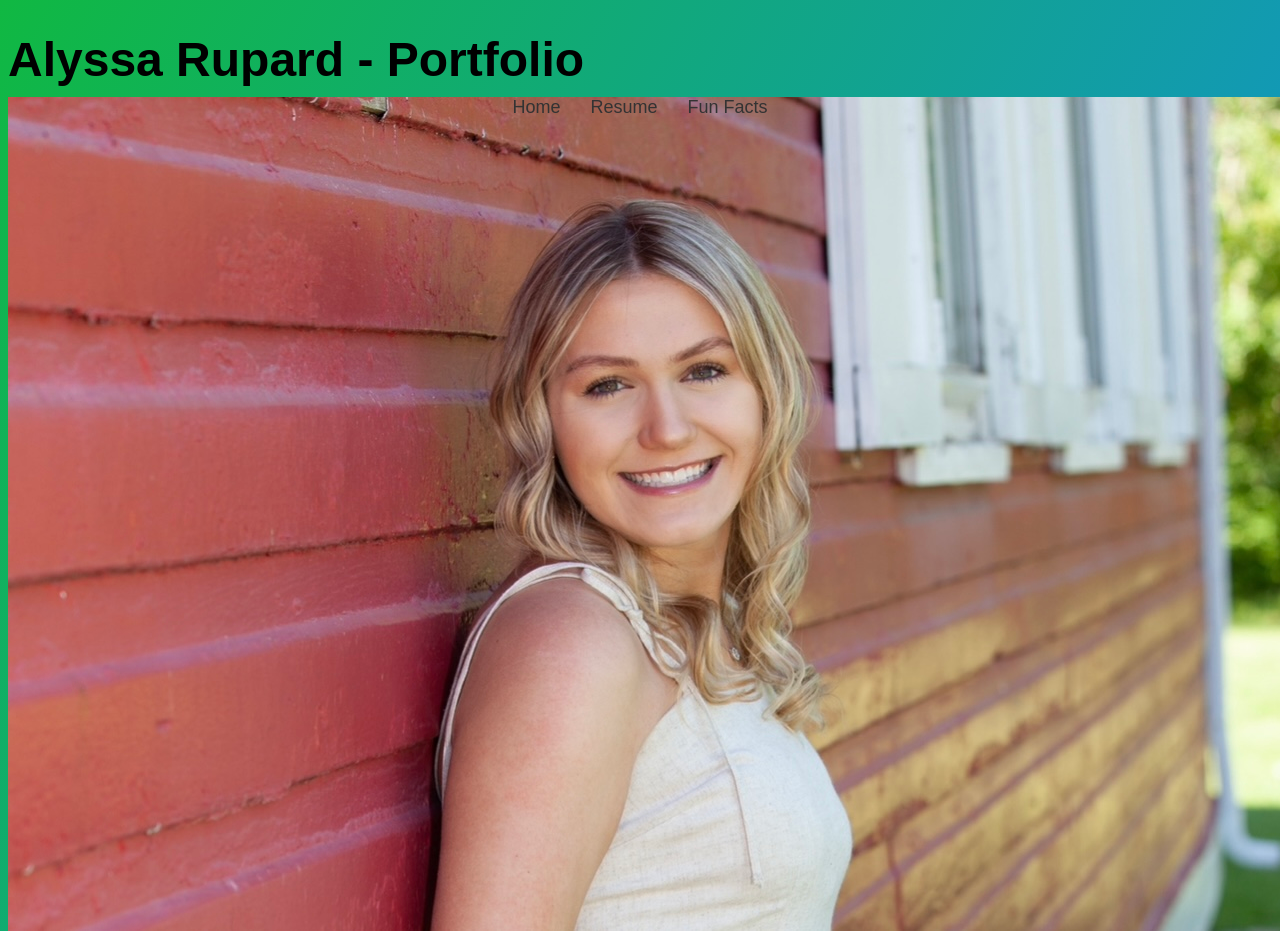
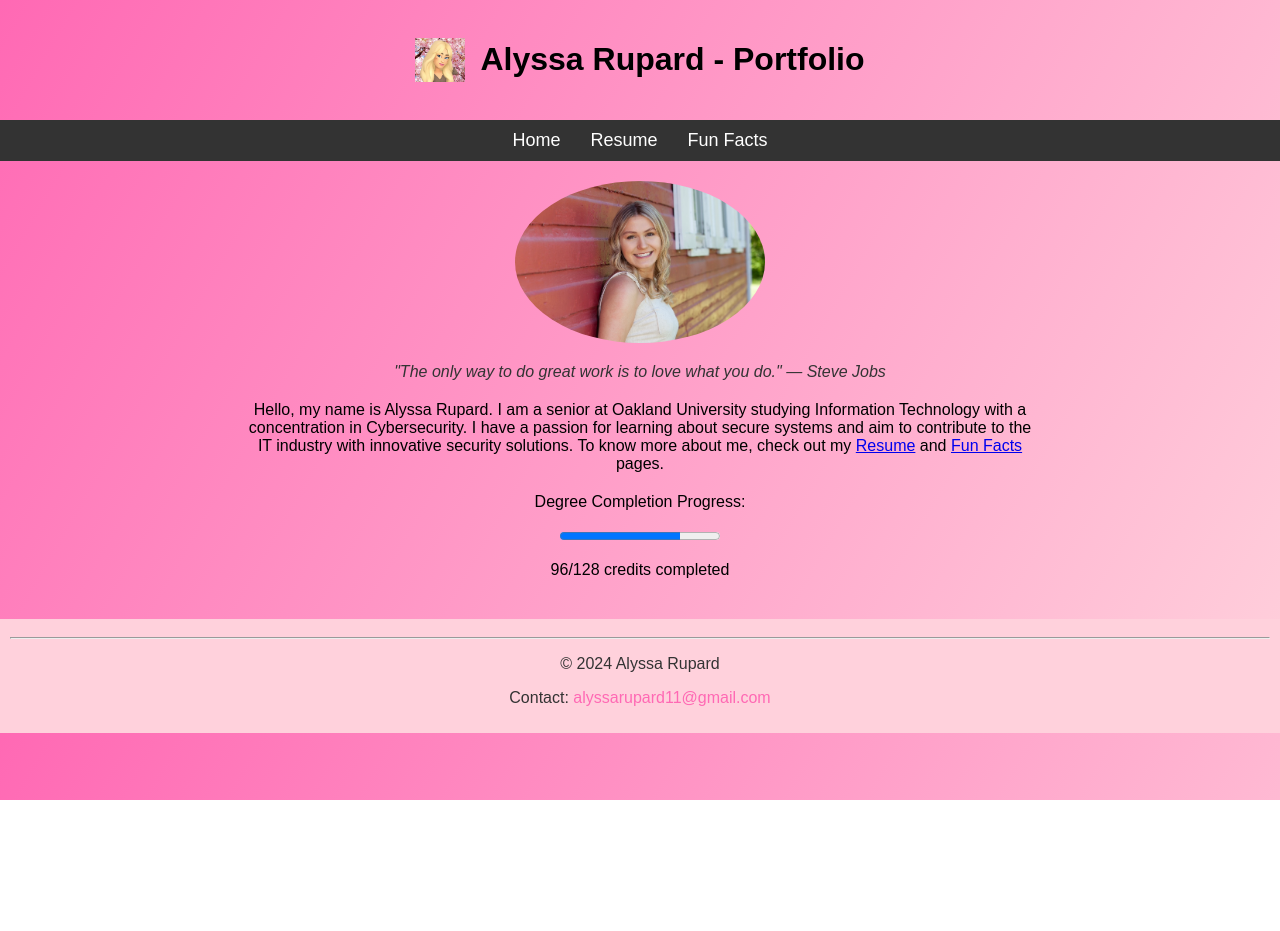
Before and after one commit to alyssarupard/alyssarupard_hw2TH_csi3150_fs2024, a plain HTML site: page index.htm in a window 1280 px wide. Shown: the top 931 px of the page. After the commit the page ends 800 px from the top, so only its background shows below. Drawn offline with Linux system fonts and the light colour scheme.

Commit message:
update 5

```diff
--- a/css/my_fun_facts.css
+++ b/css/my_fun_facts.css
@@ -1,123 +1,111 @@
-/* General Styles */
+/* General Page Styling */
 body {
+  background: linear-gradient(120deg, #FF69B4 0%, #FFD1DC 100%);
   font-family: Arial, sans-serif;
+  text-align: center;
   margin: 0;
   padding: 0;
-  background-color: #f4f4f9;
 }
 
+/* Header with title and navigation */
 header {
+  padding: 20px;
+  background-color: #FF69B4;
+}
+
+h1 {
+  font-size: 36px;
+  margin-bottom: 10px;
+  color: white;
+}
+
+/* Navigation bar */
+nav {
   background-color: #333;
-  color: #fff;
   padding: 10px 0;
 }
 
-.header-container {
-  display: flex;
-  justify-content: space-between;
-  align-items: center;
-  max-width: 1200px;
-  margin: 0 auto;
-  padding: 0 20px;
+nav ul {
+  display: inline-flex;
+  list-style-type: none;
+  margin: 0;
+  padding: 0;
 }
 
-/* Logo */
-.logo-img {
-  width: 50px;
-  height: 50px;
+nav ul li {
+  margin: 0 15px;
 }
 
-/* Navbar */
-nav ul.nav-list {
-  list-style: none;
-  display: flex;
-  gap: 20px;
+nav ul li a {
+  text-decoration: none;
+  color: #fff;
+  font-size: 18px;
 }
 
-nav ul.nav-list li a {
-  color: white;
-  text-decoration: none;
-  font-size: 16px;
+nav ul li a:hover {
+  color: #FFB6C1;
+  transition: color 0.3s ease;
 }
 
-nav ul.nav-list li a:hover {
-  text-decoration: underline;
+/* Section block styling */
+section {
+  margin: 20px auto;
+  padding: 20px;
+  max-width: 800px;
+  background-color: white;
+  box-shadow: 0 4px 8px rgba(0, 0, 0, 0.1);
+  border-radius: 8px;
 }
 
-/* Call to Action */
-.cta a {
-  color: #10bed4;
-  text-decoration: none;
-  font-weight: bold;
+/* Section headings */
+h2 {
+  font-size: 28px;
+  margin-bottom: 10px;
+  color: #333;
+  text-align: left;
 }
 
-.cta a:hover {
-  color: white;
+/* Text content */
+p {
+  font-size: 18px;
+  margin-bottom: 15px;
+  line-height: 1.5;
+  color: #333;
+  text-align: left;
 }
 
-/* Hero Section */
-.hero {
-  background: #24a3ec;
-  color: white;
-  text-align: center;
-  padding: 30px 0;
+/* Styling for images, videos, and audio */
+img {
+  display: block;
+  margin: 10px auto;
+  max-width: 100%;
 }
 
-.hero-content {
-  max-width: 800px;
-  margin: 0 auto;
+video {
+  display: block;
+  margin: 10px auto;
+  max-width: 100%;
 }
 
-h1,
-h2,
-h3 {
+audio {
+  width: 100%;
+  margin: 10px auto;
+  display: block;
+}
+
+/* Footer styling */
+footer {
+  margin-top: 40px;
+  padding: 10px;
+  background-color: #FFD1DC;
   color: #333;
 }
 
-.fact-item {
-  margin: 20px auto;
-  max-width: 800px;
-  padding: 20px;
-  background-color: #fff;
-  border-radius: 5px;
-  box-shadow: 0 0 10px rgba(0, 0, 0, 0.1);
-}
-
-.fact-item h2,
-.fact-item h3 {
-  margin: 0 0 10px;
-}
-
-.fact-image {
-  width: 100%;
-  height: auto;
-  margin: 10px 0;
-}
-
-.fact-link {
-  display: inline-block;
-  margin-top: 10px;
-  color: #10bed4;
+footer a {
+  color: #FF69B4;
   text-decoration: none;
 }
 
-.fact-link:hover {
-  text-decoration: underline;
+footer a:hover {
+  color: #FFB6C1;
 }
-
-/* Footer */
-footer {
-  background-color: #333;
-  color: white;
-  padding: 20px 0;
-  text-align: center;
-}
-
-footer ul {
-  list-style: none;
-  padding-left: 0;
-}
-
-footer li {
-  margin: 5px 0;
-}
--- a/css/my_resume.css
+++ b/css/my_resume.css
@@ -1,144 +1,113 @@
-/* General Styles */
+/* General Page Styling */
 body {
+  background: linear-gradient(120deg, #FF69B4 0%, #FFD1DC 100%);
   font-family: Arial, sans-serif;
+  text-align: center;
   margin: 0;
   padding: 0;
-  background-color: #f4f4f9;
 }
 
+/* Header with title and navigation */
 header {
+  padding: 20px;
+  background-color: #FF69B4; /* Header block background */
+}
+
+h1 {
+  font-size: 36px;
+  margin-bottom: 10px;
+  color: white; /* White text for better contrast */
+}
+
+/* Navigation bar */
+nav {
   background-color: #333;
-  color: #fff;
   padding: 10px 0;
 }
 
-.header-container {
-  display: flex;
-  justify-content: space-between;
-  align-items: center;
-  max-width: 1200px;
-  margin: 0 auto;
-  padding: 0 20px;
+nav ul {
+  display: inline-flex;
+  list-style-type: none;
+  margin: 0;
+  padding: 0;
 }
 
-/* Logo */
-.logo-img {
-  width: 50px;
-  height: 50px;
+nav ul li {
+  margin: 0 15px;
 }
 
-/* Navbar */
-nav ul.nav-list {
-  list-style: none;
-  display: flex;
-  gap: 20px;
+nav ul li a {
+  text-decoration: none;
+  color: #fff;
+  font-size: 18px;
 }
 
-nav ul.nav-list li a {
-  color: white;
-  text-decoration: none;
-  font-size: 16px;
+nav ul li a:hover {
+  color: #FFB6C1;
+  transition: color 0.3s ease;
 }
 
-nav ul.nav-list li a:hover {
-  text-decoration: underline;
+/* Section block styling */
+section {
+  margin: 20px auto;
+  padding: 20px;
+  max-width: 800px;
+  background-color: white; /* White background for sections */
+  box-shadow: 0 4px 8px rgba(0, 0, 0, 0.1); /* Subtle shadow for block effect */
+  border-radius: 8px; /* Slightly rounded corners */
 }
 
-/* Call to Action */
-.cta a {
-  color: #10bed4;
-  text-decoration: none;
-  font-weight: bold;
+/* Section headings */
+h2 {
+  font-size: 28px;
+  margin-bottom: 10px;
+  color: #333;
+  text-align: left; /* Left align section headings */
 }
 
-.cta a:hover {
+/* Text content */
+p {
+  font-size: 18px;
+  margin-bottom: 15px;
+  line-height: 1.5;
+  color: #333;
+  text-align: left; /* Left align text */
+}
+
+/* Table styling for education details */
+table {
+  width: 100%;
+  border-collapse: collapse;
+  margin: 20px 0;
+}
+
+table th, table td {
+  padding: 10px;
+  text-align: left;
+}
+
+table th {
+  background-color: #FF69B4;
   color: white;
 }
 
-/* Resume Header */
-.resume-header {
-  background-color: #24a3ec;
-  text-align: center;
-  padding: 20px 0;
+table td {
+  border-bottom: 1px solid #ddd;
 }
 
-.resume-header h1 {
-  color: #fff;
+/* Footer styling */
+footer {
+  margin-top: 40px;
+  padding: 10px;
+  background-color: #FFD1DC;
+  color: #333;
 }
 
-/* Contact Info */
-.contact-info ul {
-  list-style: none;
-  padding-left: 0;
+footer a {
+  color: #FF69B4;
+  text-decoration: none;
 }
 
-.contact-info li {
-  margin: 5px 0;
+footer a:hover {
+  color: #FFB6C1;
 }
-
-/* Objective */
-.objective,
-.experience,
-.education,
-.hobbies {
-  padding: 20px;
-  max-width: 900px;
-  margin: 0 auto;
-}
-
-h2 {
-  color: #333;
-  font-size: 24px;
-}
-
-/* Experience */
-.experience-item {
-  margin-bottom: 15px;
-}
-
-.experience-item h3 {
-  color: #555;
-  font-size: 20px;
-}
-
-.experience-item p {
-  font-size: 16px;
-}
-
-/* Education */
-table {
-  width: 100%;
-  border-collapse: collapse;
-}
-
-th,
-td {
-  padding: 10px;
-  border: 1px solid #ddd;
-}
-
-th {
-  background-color: #333;
-  color: #fff;
-}
-
-td {
-  text-align: center;
-}
-
-/* Footer */
-footer {
-  background-color: #333;
-  color: white;
-  padding: 20px 0;
-  text-align: center;
-}
-
-footer ul {
-  list-style: none;
-  padding-left: 0;
-}
-
-footer li {
-  margin: 5px 0;
-}
--- a/css/styles.css
+++ b/css/styles.css
@@ -1,28 +1,35 @@
-/* Header container for logo, navbar, and CTA */
-.header-container {
+/* General Page Styling */
+body {
+  background: linear-gradient(120deg, #FF69B4 0%, #FFD1DC 100%);
+  font-family: Arial, sans-serif;
+  text-align: center; /* Center text */
+  margin: 0;
+  padding: 0;
+}
+
+/* Header with logo and title */
+.header-content {
   display: flex;
-  justify-content: space-between;
+  justify-content: center;
   align-items: center;
-  position: relative;
   padding: 20px;
 }
 
-/* Logo Styling */
-.logo img {
-  width: 50px; /* Adjust the size of the logo */
+/* Logo */
+.logo {
+  width: 50px; /* Smaller logo */
   height: auto;
-  margin-left: 10px; /* Add space between the edge and the logo */
+  margin-right: 15px;
 }
 
-/* Center the Navbar on the screen */
+/* Darker Navbar */
 nav {
-  position: absolute;
-  left: 50%;
-  transform: translateX(-50%);
+  background-color: #333; /* Dark background */
+  padding: 10px 0;
 }
 
 nav ul {
-  display: flex;
+  display: inline-flex;
   list-style-type: none;
   margin: 0;
   padding: 0;
@@ -34,57 +41,52 @@ nav ul li {
 
 nav ul li a {
   text-decoration: none;
-  color: #333;
+  color: #fff; /* White text */
   font-size: 18px;
 }
 
 nav ul li a:hover {
-  color: #09d6fa; /* Change the color on hover */
+  color: #FFB6C1; /* Lighter pink on hover */
   transition: color 0.3s ease;
 }
 
-/* Call-to-Action Styling */
-.cta a {
-  padding: 10px 20px;
-  background-color: #28a745;
-  color: white;
-  text-decoration: none;
-  border-radius: 5px;
-  margin-right: 10px; /* Add space between the edge and CTA */
+/* Profile Image */
+.profile-image {
+  width: 250px;
+  height: auto;
+  border-radius: 50%; /* Circular image */
+  margin: 20px auto;
+  display: block;
 }
 
-.cta a:hover {
-  background-color: #09d6fa;
-  transition: background-color 0.3s ease;
+/* Quote */
+blockquote {
+  font-style: italic;
+  margin: 20px auto;
+  max-width: 600px; /* Center and limit width */
+  color: #333; /* Darker text */
 }
 
-/* Hero Section */
-.hero {
-  background: url("hero-bg.jpg") no-repeat center center/cover;
-  height: 100vh;
-  display: flex;
-  align-items: center;
-  justify-content: center;
-  color: white;
-  text-align: center;
+/* Section */
+section {
+  margin: 20px auto;
+  padding: 0 20px;
+  max-width: 800px; /* Limit section width */
 }
 
-.hero-content {
-  max-width: 800px;
+/* Footer */
+footer {
+  margin-top: 40px;
+  padding: 10px;
+  background-color: #FFD1DC;
+  color: #333;
 }
 
-h1 {
-  font-size: 48px;
-  margin-bottom: 10px;
+footer a {
+  color: #FF69B4;
+  text-decoration: none;
 }
 
-h2 {
-  font-size: 24px;
-  margin-bottom: 20px;
+footer a:hover {
+  color: #FFB6C1; /* Hover color */
 }
-
-/* General Page Styling */
-body {
-  background: linear-gradient(120deg, #10b842 0%, #138aec 100%);
-  font-family: Arial, sans-serif;
-}
--- a/index.htm
+++ b/index.htm
@@ -5,72 +5,64 @@
     <meta charset="UTF-8">
     <meta name="viewport" content="width=device-width, initial-scale=1.0">
 
-    <!-- The title of the webpage that appears in the browser's title bar -->
+    <!-- Webpage title -->
     <title>Alyssa Rupard - Portfolio</title>
 
-    <!-- Favicon: Small icon displayed in the browser tab -->
+    <!-- Favicon -->
     <link rel="icon" href="assets/img/favicon.ico" type="image/x-icon">
 
-    <!-- Link to the external CSS file for styling -->
+    <!-- Link to CSS file -->
     <link rel="stylesheet" href="css/styles.css">
 </head>
 <body>
 
-    <!-- my header thst contains the title of my portfolio and the navigation menu -->
+    <!-- Header with logo, title, and navigation -->
     <header>
+        <div class="header-content">
+            <!-- Logo -->
+            <img src="assets/img/logo.jpg" alt="Logo" class="logo">
 
+            <!-- Portfolio title -->
             <h1>Alyssa Rupard - Portfolio</h1>
+        </div>
 
-        <!-- Navigation bar: Links to different pages of the portfolio -->
+        <!-- Navigation menu -->
         <nav>
             <ul>
-                <!-- Link to the homepage -->
                 <li><a href="index.htm">Home</a></li>
-                <!-- Link to the resume page -->
                 <li><a href="html/my_resume.html">Resume</a></li>
-                <!-- Link to the fun facts page -->
                 <li><a href="html/my_fun_facts.html">Fun Facts</a></li>
             </ul>
         </nav>
     </header>
 
-    <!-- Section: Displays the profile image and a motivational quote -->
+    <!-- Profile image and quote -->
     <section class="profile-section">
-    <!-- Profile image with alt text for accessibility -->
-    <img src="assets/img/profileimage.jpg" alt="an image of me" class="profile-image">
+        <!-- Profile image -->
+        <img src="assets/img/profileimage.jpg" alt="An image of me" class="profile-image">
 
-    <!-- Blockquote: Displays a famous quote by Steve Jobs -->
+        <!-- Quote -->
         <blockquote>
             "The only way to do great work is to love what you do." — Steve Jobs
         </blockquote>
     </section>
 
-
-    <!-- Section: Introduction about me with links to other sections of the portfolio -->
+    <!-- About me section -->
     <section>
-        <!-- about me section -->
         <p>Hello, my name is Alyssa Rupard. I am a senior at Oakland University studying Information Technology with a concentration in Cybersecurity. I have a passion for learning about secure systems and aim to contribute to the IT industry with innovative security solutions. To know more about me, check out my <a href="html/my_resume.html">Resume</a> and <a href="html/my_fun_facts.html">Fun Facts</a> pages.</p>
     </section>
 
-    <!-- the progress bar for degree completion -->
+    <!-- Degree completion progress bar -->
     <section>
-        <!-- Label for the degree completion progress -->
         <p>Degree Completion Progress:</p>
-        <!-- HTML progress bar showing the number of completed credits -->
         <progress value="96" max="128"></progress>
-        <!-- Text displaying the progress as a fraction -->
         <p>96/128 credits completed</p>
     </section>
 
-    <!-- Footer: Contains contact information and a copyright notice -->
+    <!-- Footer with contact info -->
     <footer>
-        <!-- Horizontal rule separating the content from the footer -->
         <hr>
-
-        <!-- Copyright notice -->
         <p>&copy; 2024 Alyssa Rupard</p>
-
-        <!-- Email contact with a clickable mailto link -->
         <p>Contact: <a href="mailto:alyssarupard11@gmail.com">alyssarupard11@gmail.com</a></p>
     </footer>
 
```
Also changed, not shown: html/my_fun_facts.html (+1 -1 lines), html/my_resume.html (+1 -1 lines), assets/img/logo.jpg (added). Lines whose indentation alone changed are shown as unchanged.
